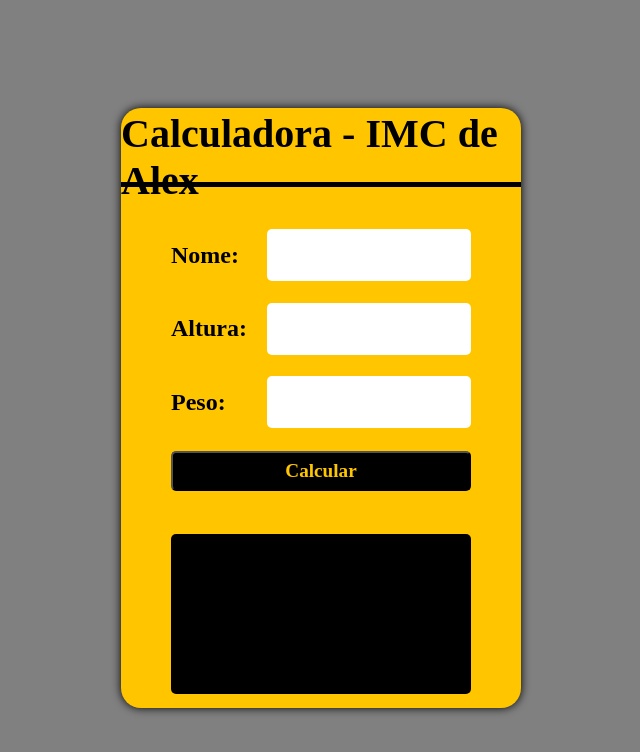
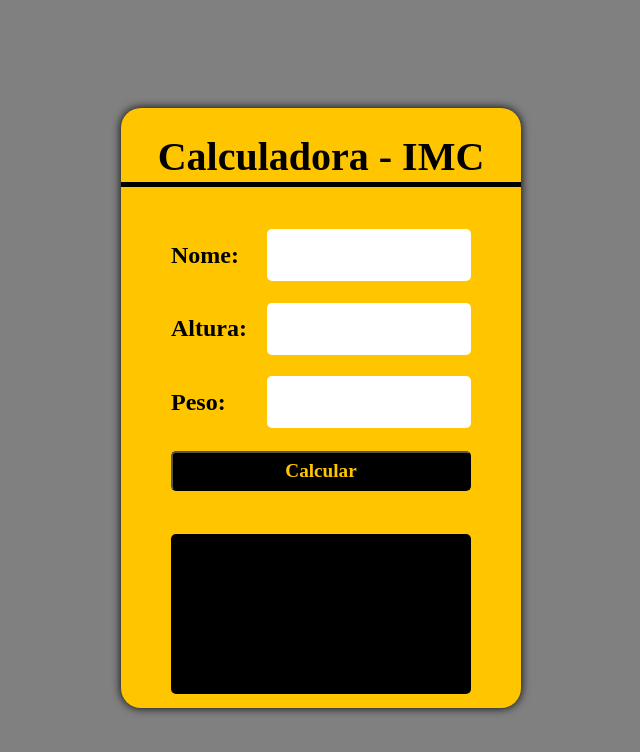
Before and after one commit to Alexsantox/CalculadoraIMC, a plain HTML site: page index.html in a window 1280 px wide. Shown: the whole page, without its empty margins (327-967 px from the left). Drawn offline with Linux system fonts and the light colour scheme.

Commit message:
Update index.html

```diff
--- a/index.html
+++ b/index.html
@@ -11,7 +11,7 @@
         <main>
 
             <div class="container">
-                    <div class="title"> Calculadora - IMC de Alex</div>
+                    <div class="title"> Calculadora - IMC</div>
                         <div class="input">
                       <label>Nome:</label>
                       <input type="text" id="nome">
```
